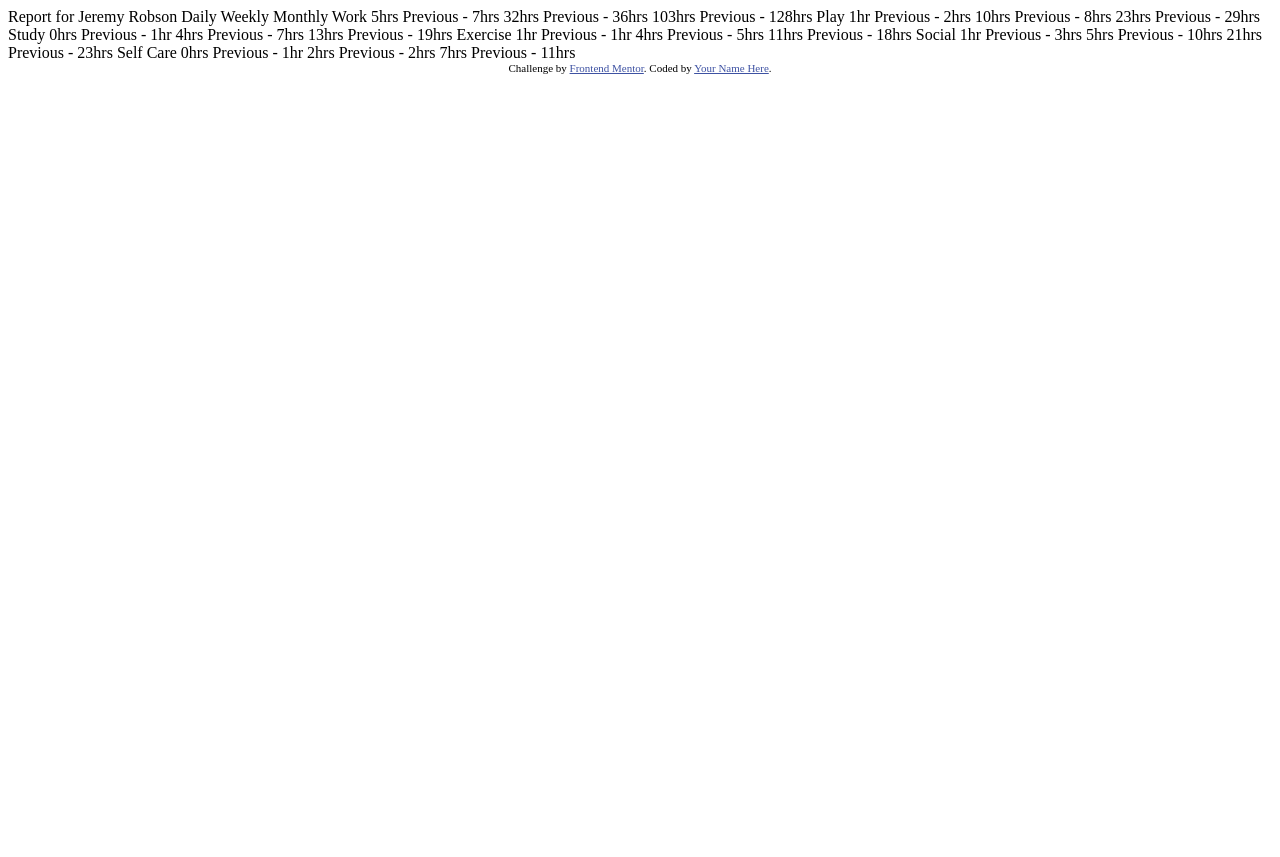
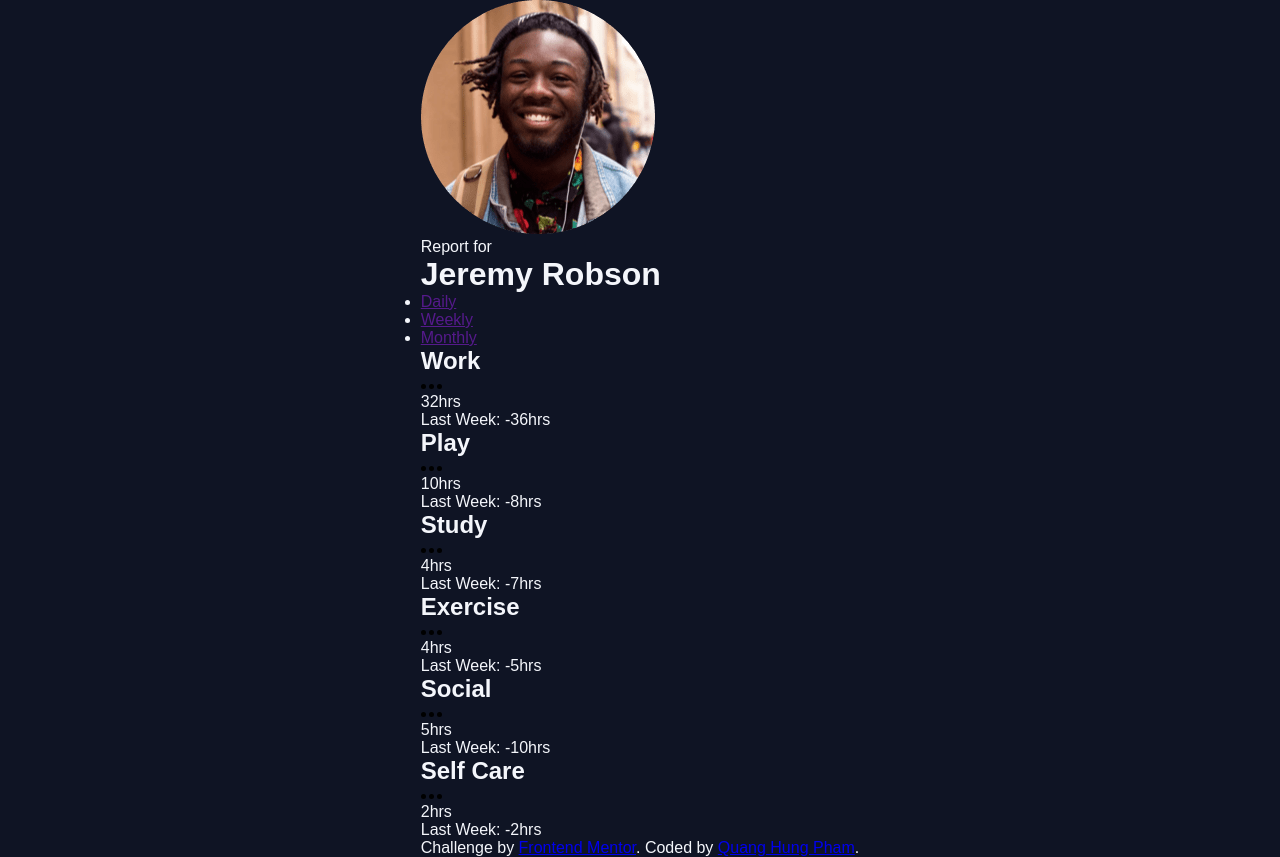
Before and after one commit to pqhung3007/fem-time-tracking-dashboard, a plain HTML site: page index.html in a window 1280 px wide. Before the commit the page ends 800 px from the top, so only its background shows below. Drawn offline with Linux system fonts and the light colour scheme.

Commit message:
build fundamental parts

```diff
--- /dev/null
+++ b/app.js
@@ -0,0 +1,7 @@
+
+
+const fetchData = async () => {
+    const response = await fetch('https://raw.githubusercontent.com/pqhung3007/fem-time-tracking-dashboard/main/data.json')
+    const data = await response.json()
+    return data
+}
--- a/index.html
+++ b/index.html
@@ -2,79 +2,153 @@
 <html lang="en">
 <head>
   <meta charset="UTF-8">
-  <meta name="viewport" content="width=device-width, initial-scale=1.0"> <!-- displays site properly based on user's device -->
-
+  <meta name="viewport" content="width=device-width, initial-scale=1.0">
   <link rel="icon" type="image/png" sizes="32x32" href="./images/favicon-32x32.png">
-
-  <title>Frontend Mentor | Time tracking dashboard</title>
-
-  <!-- Feel free to remove these styles or customise in your own stylesheet 👍 -->
-  <style>
-    .attribution { font-size: 11px; text-align: center; }
-    .attribution a { color: hsl(228, 45%, 44%); }
-  </style>
+  <link rel="stylesheet" href="style.css">
+  <title>Time Tracking Dashboard</title>
 </head>
 <body>
+  <div class="container">
+    <main class="content">
+      <div class="content-person">
+        <div class="content-person-wrapper">
+          <img src="images/image-jeremy.png" alt="Jeremy" class="image">
+          <div class="content-person-info">
+            <p>Report for</p>
+            <h1>Jeremy Robson</h1>
+          </div>
+        </div>
 
-  Report for
-  Jeremy Robson
+        <div class="content-options">
+          <ul class="content-list">
+            <li class="content-item">
+              <a href="" class="content-link">Daily</a>
+            </li>
+            <li class="content-item">
+              <a href="" class="content-link">Weekly</a>
+            </li>
+            <li class="content-item">
+              <a href="" class="content-link">Monthly</a>
+            </li>
+          </ul>
+        </div>
+      </div>
 
-  Daily
-  Weekly
-  Monthly
+      <div class="content-box" id="work">
+        <div class="content-box-wrapper">
+          <h2 class="content-box-title">Work</h2>
+          <a href="#" class="content_box-elipsis" aria-label="elipsis for options">
+            <svg width="21" height="5" xmlns="http://www.w3.org/2000/svg">
+              <path
+                d="M2.5 0a2.5 2.5 0 1 1 0 5 2.5 2.5 0 0 1 0-5Zm8 0a2.5 2.5 0 1 1 0 5 2.5 2.5 0 0 1 0-5Zm8 0a2.5 2.5 0 1 1 0 5 2.5 2.5 0 0 1 0-5Z"
+                fill-rule="evenodd" />
+            </svg>
+          </a>
+        </div>
 
-  Work
-  5hrs <!-- daily -->
-  Previous - 7hrs <!-- daily -->
-  32hrs <!-- weekly -->
-  Previous - 36hrs <!-- weekly -->
-  103hrs <!-- monthly -->
-  Previous - 128hrs <!-- monthly -->
+        <div class="content-box-duration">
+          <p class="content-box-hour">32hrs</p>
+          <p class="content-box-previous">Last Week: -36hrs</p>
+        </div>
+      </div>
 
-  Play
-  1hr <!-- daily -->
-  Previous - 2hrs <!-- daily -->
-  10hrs <!-- weekly -->
-  Previous - 8hrs <!-- weekly -->
-  23hrs <!-- monthly -->
-  Previous - 29hrs <!-- monthly -->
+      <div class="content-box" id="play">
+        <div class="content-box-wrapper">
+          <h2 class="content-box-title">Play</h2>
+          <a href="#" class="content_box-elipsis" aria-label="elipsis for options">
+            <svg width="21" height="5" xmlns="http://www.w3.org/2000/svg">
+              <path
+                d="M2.5 0a2.5 2.5 0 1 1 0 5 2.5 2.5 0 0 1 0-5Zm8 0a2.5 2.5 0 1 1 0 5 2.5 2.5 0 0 1 0-5Zm8 0a2.5 2.5 0 1 1 0 5 2.5 2.5 0 0 1 0-5Z"
+                fill-rule="evenodd" />
+            </svg>
+          </a>
+        </div>
 
-  Study
-  0hrs <!-- daily -->
-  Previous - 1hr <!-- daily -->
-  4hrs <!-- weekly -->
-  Previous - 7hrs <!-- weekly -->
-  13hrs <!-- monthly -->
-  Previous - 19hrs <!-- monthly -->
+        <div class="content-box-duration">
+          <p class="content-box-hour">10hrs</p>
+          <p class="content-box-previous">Last Week: -8hrs</p>
+        </div>
+      </div>
 
-  Exercise
-  1hr <!-- daily -->
-  Previous - 1hr <!-- daily -->
-  4hrs <!-- weekly -->
-  Previous - 5hrs <!-- weekly -->
-  11hrs <!-- monthly -->
-  Previous - 18hrs <!-- monthly -->
+      <div class="content-box" id="study">
+        <div class="content-box-wrapper">
+          <h2 class="content-box-title">Study</h2>
+          <a href="#" class="content_box-elipsis" aria-label="elipsis for options">
+            <svg width="21" height="5" xmlns="http://www.w3.org/2000/svg">
+              <path
+                d="M2.5 0a2.5 2.5 0 1 1 0 5 2.5 2.5 0 0 1 0-5Zm8 0a2.5 2.5 0 1 1 0 5 2.5 2.5 0 0 1 0-5Zm8 0a2.5 2.5 0 1 1 0 5 2.5 2.5 0 0 1 0-5Z"
+                fill-rule="evenodd" />
+            </svg>
+          </a>
+        </div>
 
-  Social
-  1hr <!-- daily -->
-  Previous - 3hrs <!-- daily -->
-  5hrs <!-- weekly -->
-  Previous - 10hrs <!-- weekly -->
-  21hrs <!-- monthly -->
-  Previous - 23hrs <!-- monthly -->
+        <div class="content-box-duration">
+          <p class="content-box-hour">4hrs</p>
+          <p class="content-box-previous">Last Week: -7hrs</p>
+        </div>
+      </div>
 
-  Self Care
-  0hrs <!-- daily -->
-  Previous - 1hr <!-- daily -->
-  2hrs <!-- weekly -->
-  Previous - 2hrs <!-- weekly -->
-  7hrs <!-- monthly -->
-  Previous - 11hrs <!-- monthly -->
+      <div class="content-box" id="exercise">
+        <div class="content-box-wrapper">
+          <h2 class="content-box-title">Exercise</h2>
+          <a href="#" class="content_box-elipsis" aria-label="elipsis for options">
+            <svg width="21" height="5" xmlns="http://www.w3.org/2000/svg">
+              <path
+                d="M2.5 0a2.5 2.5 0 1 1 0 5 2.5 2.5 0 0 1 0-5Zm8 0a2.5 2.5 0 1 1 0 5 2.5 2.5 0 0 1 0-5Zm8 0a2.5 2.5 0 1 1 0 5 2.5 2.5 0 0 1 0-5Z"
+                fill-rule="evenodd" />
+            </svg>
+          </a>
+        </div>
 
+        <div class="content-box-duration">
+          <p class="content-box-hour">4hrs</p>
+          <p class="content-box-previous">Last Week: -5hrs</p>
+        </div>
+      </div>
+
+      <div class="content-box" id="social">
+        <div class="content-box-wrapper">
+          <h2 class="content-box-title">Social</h2>
+          <a href="#" class="content_box-elipsis" aria-label="elipsis for options">
+            <svg width="21" height="5" xmlns="http://www.w3.org/2000/svg">
+              <path
+                d="M2.5 0a2.5 2.5 0 1 1 0 5 2.5 2.5 0 0 1 0-5Zm8 0a2.5 2.5 0 1 1 0 5 2.5 2.5 0 0 1 0-5Zm8 0a2.5 2.5 0 1 1 0 5 2.5 2.5 0 0 1 0-5Z"
+                fill-rule="evenodd" />
+            </svg>
+          </a>
+        </div>
+
+        <div class="content-box-duration">
+          <p class="content-box-hour">5hrs</p>
+          <p class="content-box-previous">Last Week: -10hrs</p>
+        </div>
+      </div>
+
+      <div class="content-box" id="care">
+        <div class="content-box-wrapper">
+          <h2 class="content-box-title">Self Care</h2>
+          <a href="#" class="content_box-elipsis" aria-label="elipsis for options">
+            <svg width="21" height="5" xmlns="http://www.w3.org/2000/svg">
+              <path
+                d="M2.5 0a2.5 2.5 0 1 1 0 5 2.5 2.5 0 0 1 0-5Zm8 0a2.5 2.5 0 1 1 0 5 2.5 2.5 0 0 1 0-5Zm8 0a2.5 2.5 0 1 1 0 5 2.5 2.5 0 0 1 0-5Z"
+                fill-rule="evenodd" />
+            </svg>
+          </a>
+        </div>
+
+        <div class="content-box-duration">
+          <p class="content-box-hour">2hrs</p>
+          <p class="content-box-previous">Last Week: -2hrs</p>
+        </div>
+      </div>
+
+    </main>
+  </div>
 
   <div class="attribution">
     Challenge by <a href="https://www.frontendmentor.io?ref=challenge" target="_blank">Frontend Mentor</a>.
-    Coded by <a href="#">Your Name Here</a>.
+    Coded by <a href="#">Quang Hung Pham</a>.
   </div>
+  <script src="app.js"></script>
 </body>
 </html>
--- /dev/null
+++ b/style.css
@@ -0,0 +1,57 @@
+@import url("https://fonts.googleapis.com/css2?family=Rubik:ital,wght@0,400;1,300;1,400&display=swap");
+
+:root {
+  /** primary */
+  --report: hsl(246, 80%, 60%);
+  --work: hsl(15, 100%, 70%);
+  --play: hsl(195, 74%, 62%);
+  --study: hsl(348, 100%, 68%);
+  --exercise: hsl(145, 58%, 55%);
+  --social: hsl(264, 64%, 52%);
+  --self-care: hsl(43, 84%, 65%);
+  --text-color: hsl(220, 43%, 97%);
+  /** neutral */
+  --very-dark-blue: hsl(226, 43%, 10%);
+  --dark-blue: hsl(235, 46%, 20%);
+  --desaturated-blue: hsl(235, 45%, 61%);
+  --pale-blue: hsl(236, 100%, 87%);
+  /** typography */
+  --title: 18px;
+}
+
+*,
+*::before,
+*::after {
+  box-sizing: border-box;
+  margin: 0;
+  padding: 0;
+}
+
+html {
+  font-size: 62.5%;
+}
+
+body {
+  min-height: 100vh;
+  background-color: var(--very-dark-blue);
+  color: var(--text-color);
+  font-family: "Rublik", sans-serif;
+  font-size: 1.6rem;
+  display: grid;
+  grid-template-rows: 1fr auto;
+  justify-content: center;
+}
+
+.container {
+  display: flex;
+  align-items: center;
+  max-width: 40rem;
+  width: 90%;
+}
+
+@media (min-width: 760px) {
+  .container {
+    max-width: 100rem;
+    width: 100%;
+  }
+}
```
